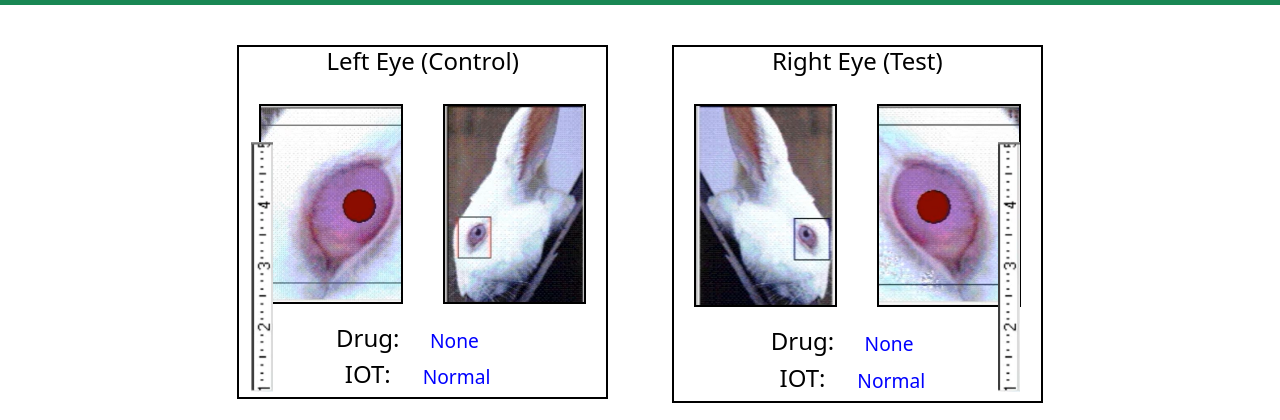
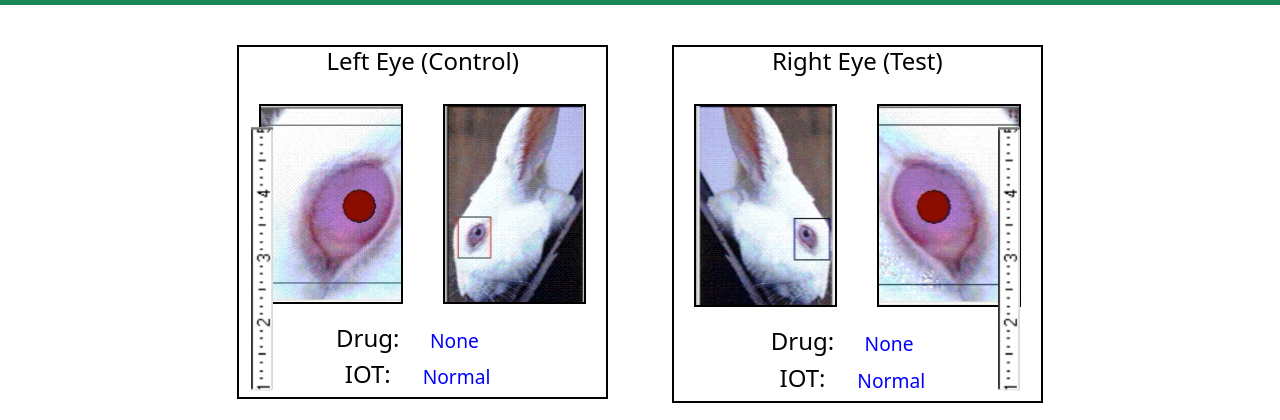
Before and after one commit to naveen13-06/cal-experiment, a plain HTML site: page index.html in a window 1280 px wide. Shown: the part 57-477 px from the top of the page. Drawn offline with nearby package versions, Linux system fonts and the light colour scheme.

Commit message:
Update styles.css
ruler made responsive

```diff
--- a/styles.css
+++ b/styles.css
@@ -146,12 +146,26 @@ h1,h4 {
 
 } */
 
-.ruler {
-    top: 24.9%;
-    position: absolute;
-    z-index: 5;
-    width: 3.6% !important;
-    height: 250px !important;
+/* Ruler */
+@media only screen
+and (max-width: 1190px) {
+    .ruler {
+            top: 17%;
+            position: absolute;
+            z-index: 5;
+            width: 4% !important;
+            height: 22% !important;
+        }
+}
+
+@media only screen and (min-width: 1270px) {
+    .ruler {
+            top: 23%;
+            position: absolute;
+            z-index: 5;
+            width: 3.6% !important;
+            height: 33% !important;
+        }
 }
 
 .green1{
```
